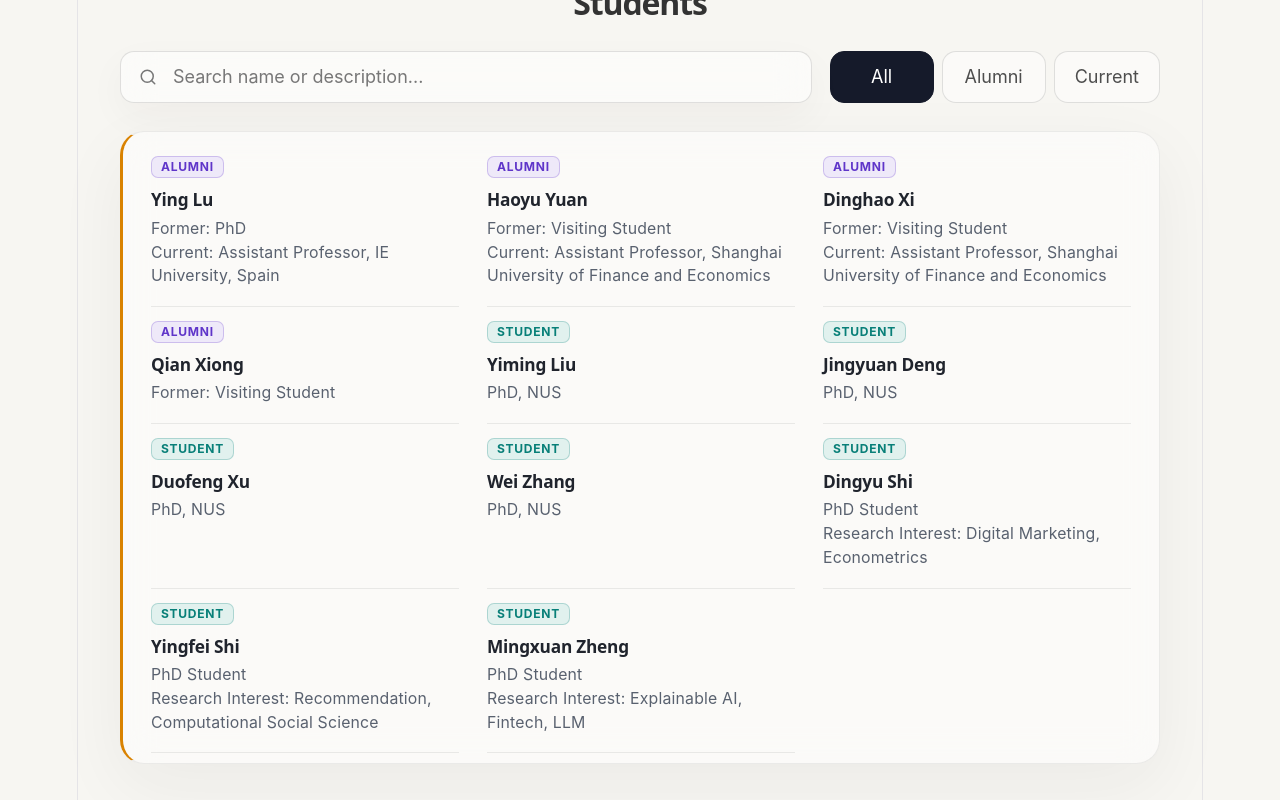
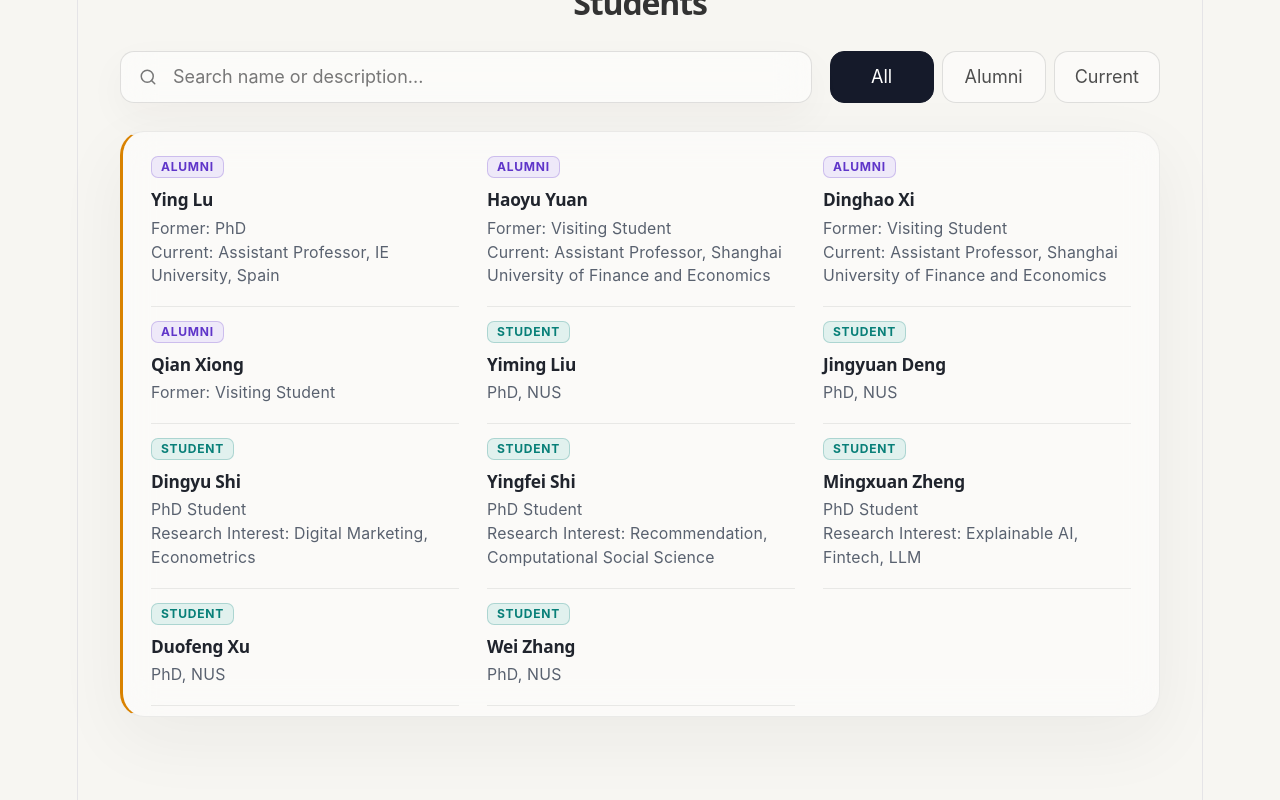
Before and after one commit to LeeZeHao/professorqiaodandanwebsite, a React (Vite) app: page / in a window 1280 px wide. Shown: the part 6393-7193 px from the top of the page. Built offline with nearby package versions, Linux system fonts and the light colour scheme.

Commit message:
Edit students order

```diff
--- a/src/components/StudentsSection.tsx
+++ b/src/components/StudentsSection.tsx
@@ -42,16 +42,6 @@ const studentItems: StudentItem[] = [
     status: "Current",
   },
   {
-    name: "Duofeng Xu",
-    description: "PhD, NUS",
-    status: "Current",
-  },
-  {
-    name: "Wei Zhang",
-    description: "PhD, NUS",
-    status: "Current",
-  },
-  {
     name: "Dingyu Shi",
     description: "PhD Student\nResearch Interest: Digital Marketing, Econometrics",
     status: "Current",
@@ -64,6 +54,16 @@ const studentItems: StudentItem[] = [
   {
     name: "Mingxuan Zheng",
     description: "PhD Student\nResearch Interest: Explainable AI, Fintech, LLM",
+    status: "Current",
+  },
+    {
+    name: "Duofeng Xu",
+    description: "PhD, NUS",
+    status: "Current",
+  },
+  {
+    name: "Wei Zhang",
+    description: "PhD, NUS",
     status: "Current",
   },
 ];
```
